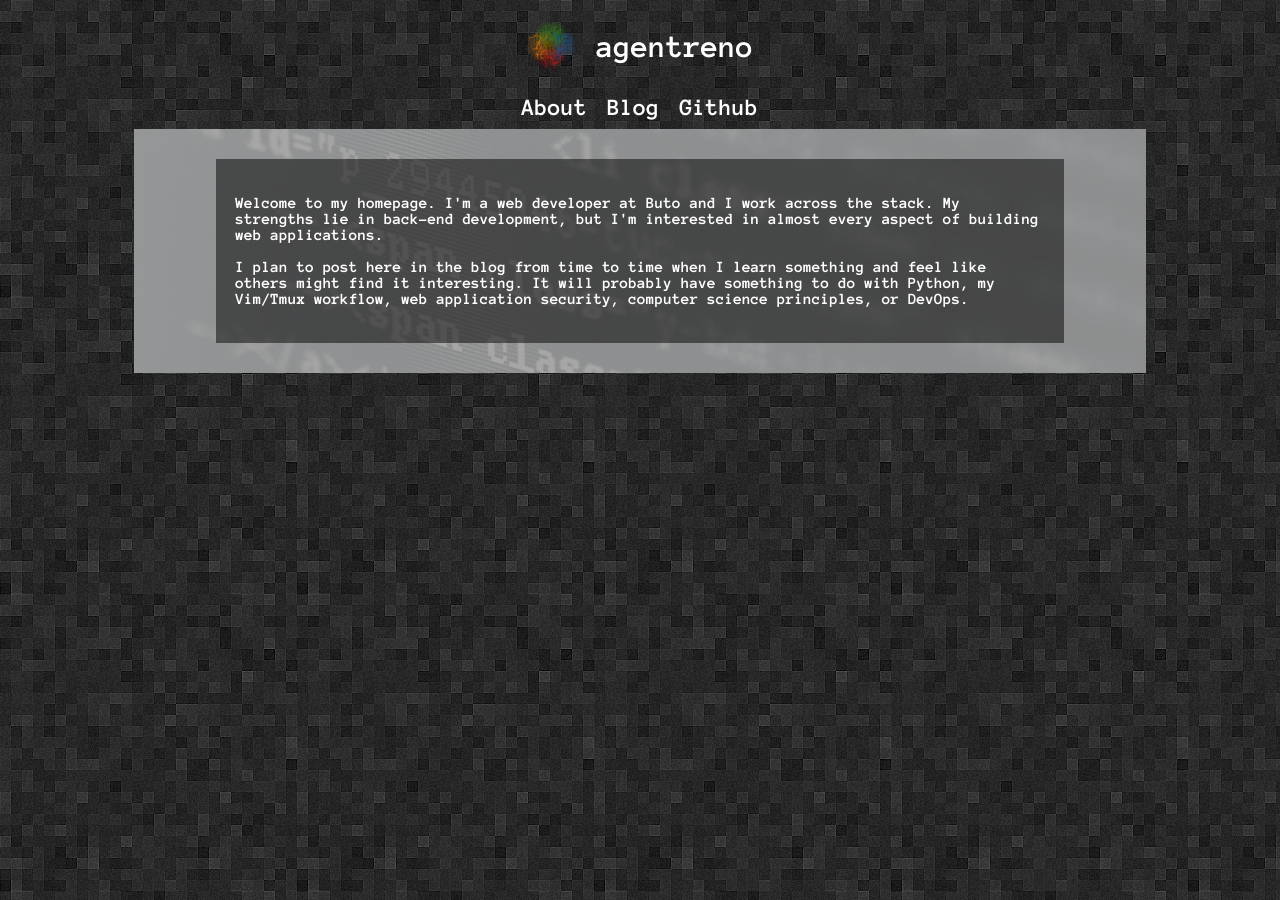
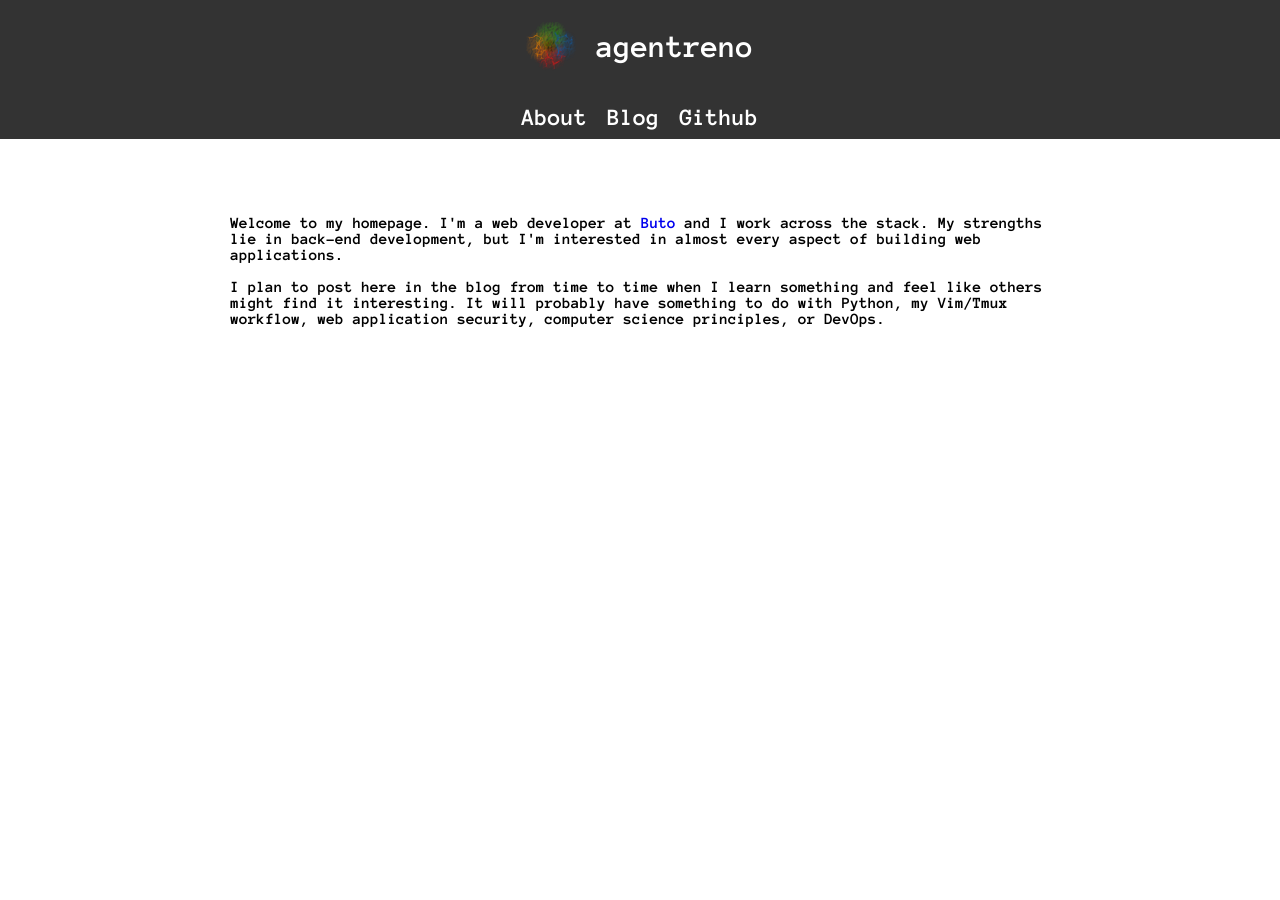
Before and after one commit to agentreno/agentreno.github.io, a Jekyll site: the page built from index.html, in a window 1280 px wide. Built offline with Jekyll 4.4.1, drawn with Linux system fonts in a browser that asks for light colours.

Commit message:
Moving to a lighter less oppressive style..

```diff
--- a/css/main.css
+++ b/css/main.css
@@ -1,18 +1,26 @@
 @import url('https://fonts.googleapis.com/css?family=Anonymous+Pro:700');
 
 body {
+    margin: 0;
     font-family: "Anonymous Pro";
-    color: white;
-    background-color: black;
-    background-image: url('/images/bright-squares.png');
 }
 
 #header, #menu, #imagestripe {
     display: flex;
     justify-content: center;
     align-items: center;
-    margin-top: 10px;
-    margin-bottom: 10px;
+    padding-top: 10px;
+    padding-bottom: 10px;
+}
+
+#header {
+    background-color: #333;
+    color: white;
+}
+
+#menu {
+    background-color: #333;
+    color: white;
 }
 
 #header > * {
@@ -27,6 +35,7 @@
 }
 
 .nav a {
+    color: white;
     text-align: center;
     margin-left: 10px;
     margin-right: 10px;
@@ -40,11 +49,9 @@
 #imagestripe {
     margin: 0 auto;
     width: 80%;
-    background-image: url('/images/faded-code.png');
 }
 
 #overlay-text {
-    background-color: rgba(1,1,1,0.5);
     width: 80%;
     margin: 0 auto;
     margin-top: 30px;
@@ -57,7 +64,6 @@
 }
 
 a {
-    color: white;
     text-decoration: none;
 }
 
```
